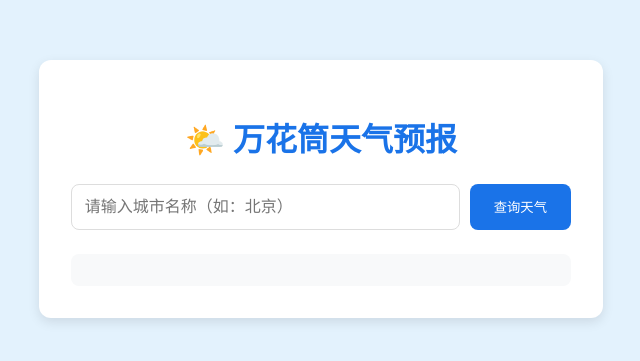
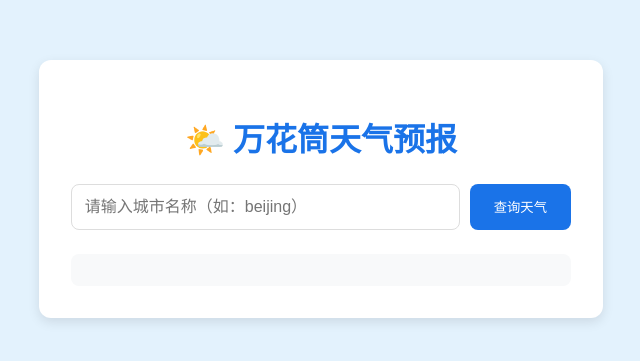
Before and after one commit to baonisirento/weather-site, a plain HTML site: page index.html in a window 1280 px wide. Shown: the part 211-572 px from the top of the page, 319-959 px from the left. Drawn offline with Linux system fonts and the light colour scheme.

Commit message:
Add files via upload

```diff
--- a/index.html
+++ b/index.html
@@ -9,7 +9,7 @@
     <div class="container">
         <h1>🌤️ 万花筒天气预报</h1>
         <div class="search-box">
-            <input type="text" id="city-input" placeholder="请输入城市名称（如：北京）">
+            <input type="text" id="city-input" placeholder="请输入城市名称（如：beijing）">
             <button onclick="getWeather()">查询天气</button>
         </div>
         <div id="weather-result"></div>
```
